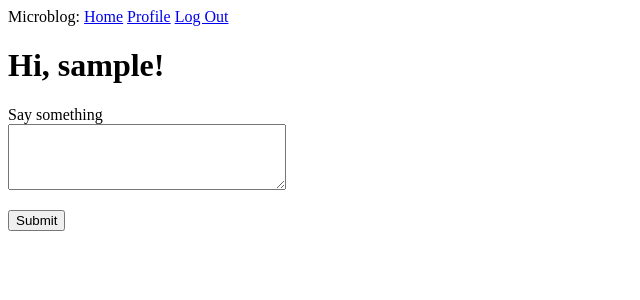
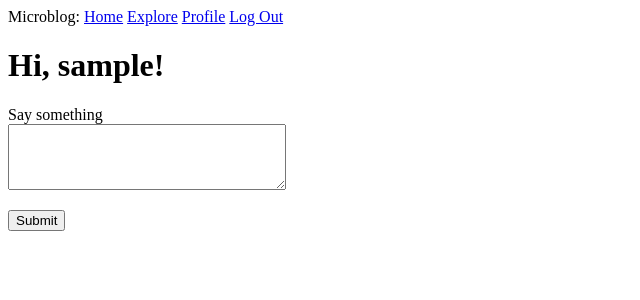
Before and after one commit to evilyach/flask-megatutorial, a Flask app: page / in a window 1280 px wide. Shown: the top 300 px of the page, without its empty margins (0-640 px from the left). Run offline with Flask 2, Linux system fonts and the light colour scheme; the visitor is signed in with stand-in values (Sample User, id 1); data comes from the database, SQL or seed files in the repository; data that the repository does not hold is empty.

Commit message:
Add explore page
This page shows all of the new posts from every person

See #1

```diff
--- a/app/routes.py
+++ b/app/routes.py
@@ -62,6 +62,13 @@ def index():
         form=form,
         posts=posts
     )
+
+
+@app.route("/explore")
+@login_required
+def explore():
+    posts = Post.query.order_by(Post.timestamp.desc()).all()
+    return render_template("index.html", title="Explore", posts=posts)
 
 
 @app.route("/login", methods=["GET", "POST"])
--- a/app/templates/base.html
+++ b/app/templates/base.html
@@ -15,6 +15,7 @@
             {% if current_user.is_anonymous %}
             <a href="{{ url_for('login') }}">Log In</a>
             {% else %}
+            <a href="{{ url_for('explore') }}">Explore</a>
             <a href="{{ url_for('user', username=current_user.username) }}">Profile</a>
             <a href="{{ url_for('logout') }}">Log Out</a>
             {% endif %}
--- a/app/templates/index.html
+++ b/app/templates/index.html
@@ -3,6 +3,7 @@
 {% block content %}
     <h1>Hi, {{ current_user.username }}!</h1>
 
+    {% if form %}
     <form action="" method="post">
         {{ form.hidden_tag() }}
 
@@ -17,6 +18,7 @@
             {{ form.submit() }}
         </p>
     </form>
+    {% endif %}
 
     {% for post in posts %}
     <p>
```
